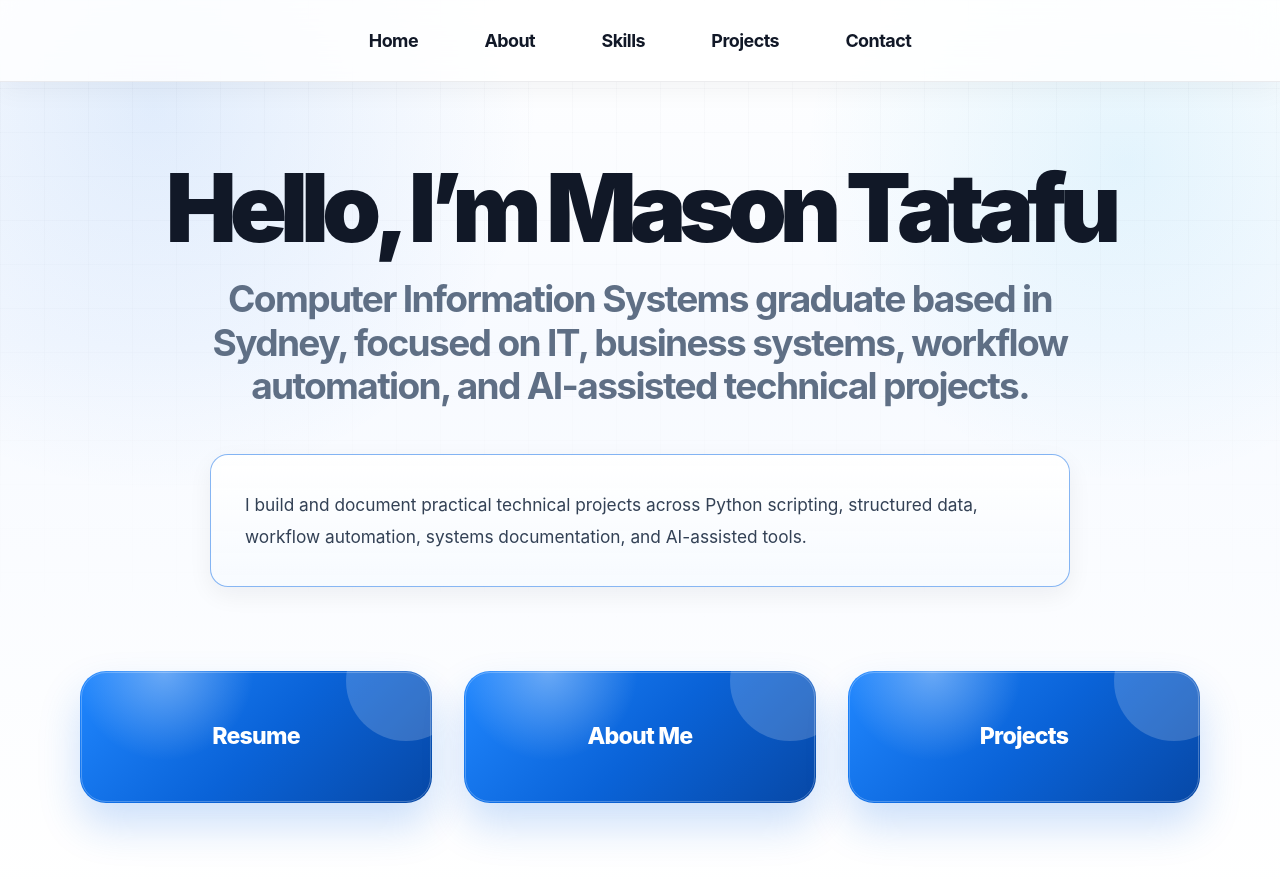
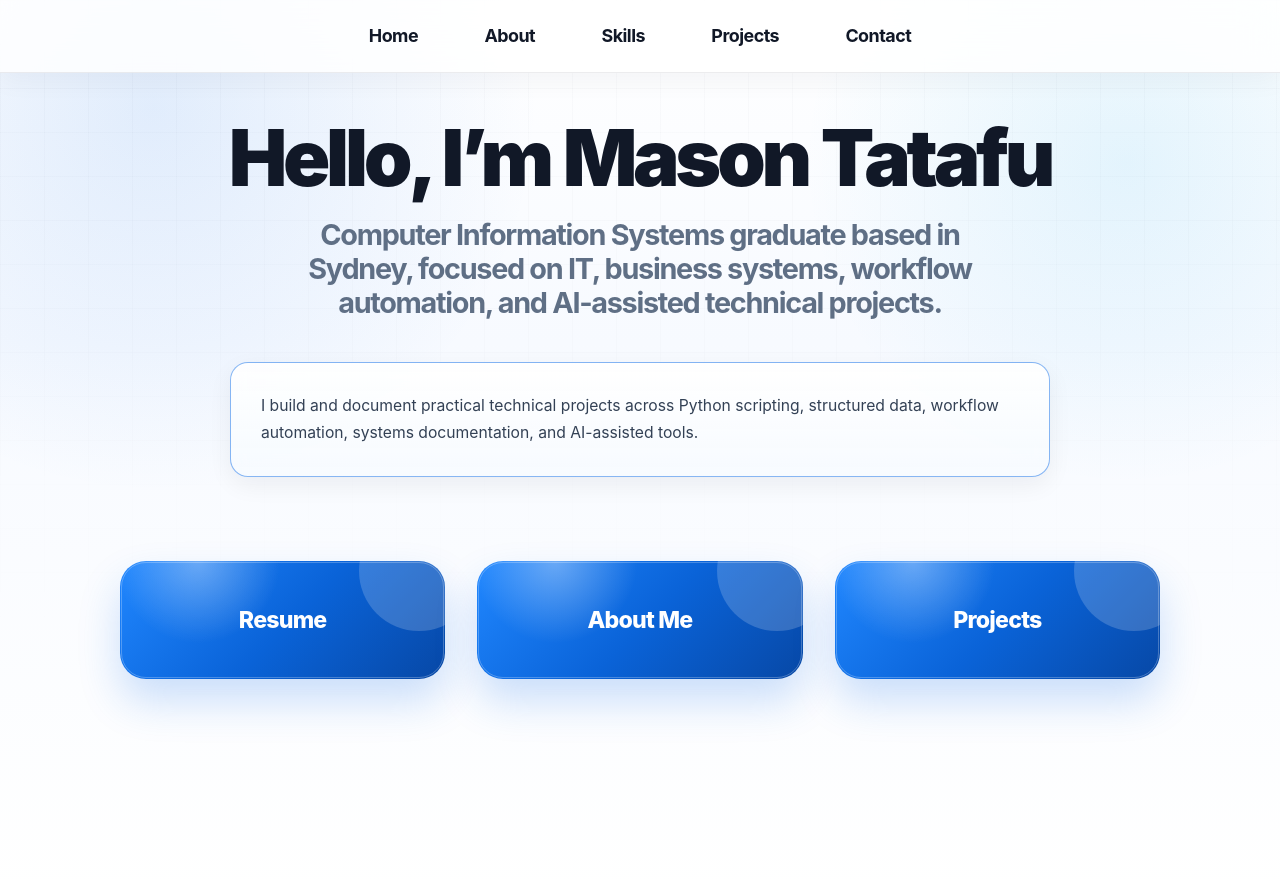
Before and after one commit to masontatafu/masontatafu.github.io, a Jekyll site: the page built from index.md, in a window 1280 px wide. Shown: the top 879 px of the page. Built offline with Jekyll 4.4.1, drawn with Linux system fonts in a browser that asks for light colours.

Commit message:
Update style.css

```diff
--- a/assets/css/style.css
+++ b/assets/css/style.css
@@ -22,8 +22,8 @@
   --radius-sm: 12px;
   --radius-md: 18px;
   --radius-lg: 26px;
-  --max-width: 1120px;
-  --content-width: 860px;
+  --max-width: 1040px;
+  --content-width: 820px;
 }
 
 * {
@@ -69,11 +69,11 @@ nav {
   left: 0;
   z-index: 1000;
   width: 100%;
-  min-height: 82px;
+  min-height: 68px;
   display: flex;
   align-items: center;
   justify-content: center;
-  padding: 14px 18px;
+  padding: 12px 18px;
   background: rgba(255, 255, 255, 0.82);
   backdrop-filter: blur(18px);
   -webkit-backdrop-filter: blur(18px);
@@ -141,7 +141,7 @@ nav a:hover::after {
 
 main {
   width: 100%;
-  padding: 138px clamp(18px, 4vw, 44px) 84px;
+  padding: 112px clamp(18px, 4vw, 44px) 84px;
   display: flex;
   flex-direction: column;
   align-items: center;
@@ -156,8 +156,8 @@ h3 {
 }
 
 h1 {
-  margin: 0 0 16px;
-  font-size: clamp(2.7rem, 7vw, 5.4rem);
+  margin: 0 0 14px;
+  font-size: clamp(2.55rem, 5.9vw, 4.95rem);
   font-weight: 850;
 }
 
@@ -204,22 +204,22 @@ main > hr {
    ========================================================== */
 
 .home-text {
-  max-width: 1120px;
-  margin: 24px auto 22px;
+  max-width: 980px;
+  margin: 18px auto 20px;
   text-align: center;
-  font-size: clamp(3rem, 7.4vw, 6.2rem);
+  font-size: clamp(2.7rem, 6.1vw, 5rem);
   font-weight: 900;
-  letter-spacing: -0.075em;
-  line-height: 0.98;
+  letter-spacing: -0.055em;
+  line-height: 1.02;
   color: var(--text-strong);
   text-wrap: balance;
 }
 
 .subheading {
-  max-width: 980px;
-  margin: 0 auto 34px;
+  max-width: 850px;
+  margin: 0 auto 30px;
   text-align: center;
-  font-size: clamp(1.28rem, 2.9vw, 2.4rem);
+  font-size: clamp(1.18rem, 2.25vw, 1.95rem);
   line-height: 1.18;
   font-weight: 660;
   letter-spacing: -0.045em;
@@ -241,7 +241,7 @@ main > hr {
   display: flex;
   align-items: center;
   justify-content: center;
-  min-height: 132px;
+  min-height: 118px;
   width: 100%;
   margin: 0;
   padding: 28px;
@@ -312,15 +312,15 @@ main > hr {
 .intro-block {
   width: min(var(--content-width), 100%);
   margin: 12px auto 36px;
-  padding: clamp(22px, 3vw, 34px);
+  padding: clamp(20px, 2.6vw, 30px);
   border: 1px solid var(--border-strong);
   border-radius: var(--radius-md);
   background:
     linear-gradient(180deg, rgba(255,255,255,0.90), rgba(246, 250, 255, 0.88));
   box-shadow: var(--shadow-sm);
   color: #334155;
-  font-size: clamp(1rem, 1.35vw, 1.12rem);
-  line-height: 1.82;
+  font-size: clamp(0.98rem, 1.2vw, 1.08rem);
+  line-height: 1.72;
 }
 
 .about-section:hover,
@@ -352,10 +352,10 @@ main > hr {
 }
 
 .skills-section {
-  width: min(940px, 100%);
-  margin: 4px auto 28px;
+  width: min(840px, 100%);
+  margin: 4px auto 36px;
   color: #2f3a4a;
-  font-size: clamp(1.1rem, 2.1vw, 1.42rem);
+  font-size: clamp(1.05rem, 1.75vw, 1.28rem);
   line-height: 1.5;
   text-align: center;
   letter-spacing: -0.035em;
@@ -367,18 +367,18 @@ main > hr {
   display: block;
   width: 76px;
   height: 4px;
-  margin: 24px auto 0;
+  margin: 22px auto 0;
   border-radius: 999px;
   background: linear-gradient(90deg, transparent, var(--blue), transparent);
 }
 
 /* About page images */
 .about-image-row {
-  width: min(var(--max-width), 100%);
+  width: min(980px, 100%);
   display: grid;
   grid-template-columns: repeat(3, minmax(0, 1fr));
-  gap: clamp(16px, 2.5vw, 28px);
-  margin: 18px auto 28px;
+  gap: clamp(16px, 2.2vw, 24px);
+  margin: 16px auto 26px;
 }
 
 .about-image-row img {
@@ -465,7 +465,7 @@ main > hr {
   width: min(var(--max-width), 100%);
   display: grid;
   grid-template-columns: repeat(3, minmax(0, 1fr));
-  gap: clamp(18px, 2.3vw, 28px);
+  gap: clamp(18px, 2vw, 24px);
   margin: 22px auto 52px;
 }
 
@@ -649,7 +649,7 @@ main > hr {
 
 @media (max-width: 768px) {
   nav {
-    min-height: 74px;
+    min-height: 68px;
     padding: 12px 10px;
   }
 
@@ -663,7 +663,7 @@ main > hr {
   }
 
   main {
-    padding-top: 112px;
+    padding-top: 96px;
     padding-left: 16px;
     padding-right: 16px;
   }
@@ -727,3 +727,101 @@ main > hr {
     width: 100%;
   }
 }
+
+
+/* ==========================================================
+   V2 sizing refinements â€” fixes oversized page feel + duplicate dividers
+   ========================================================== */
+
+/* Markdown horizontal rules were creating duplicate blue dividers under page intros. */
+main > hr {
+  display: none;
+}
+
+/* Give normal pages a cleaner top rhythm after the fixed nav. */
+main > .about-header:first-child,
+main > h1.about-header:first-child,
+main > h2.about-header:first-child {
+  margin-top: 18px;
+}
+
+/* Homepage should feel premium without swallowing the whole screen. */
+.home-text {
+  word-spacing: 0.02em;
+}
+
+.subheading {
+  max-width: 860px;
+}
+
+/* More compact but still polished cards. */
+.about-section,
+.intro-block {
+  backdrop-filter: blur(10px);
+  -webkit-backdrop-filter: blur(10px);
+}
+
+/* Prevent contact content from feeling oversized and stretched. */
+.contact-intro-card,
+.contact-info-card {
+  width: min(720px, 100%);
+}
+
+.contact-info-card p {
+  margin: 0 0 18px;
+}
+
+.contact-info-card p:last-child {
+  margin-bottom: 0;
+}
+
+/* About imagery: strong visual, but not too dominant. */
+.about-image-row {
+  max-width: 980px;
+}
+
+.about-image-row img {
+  max-height: 330px;
+}
+
+/* Project cards should look more balanced in a three-column row. */
+.project-card {
+  padding: clamp(20px, 2vw, 26px);
+}
+
+.project-card p {
+  font-size: 0.96rem;
+}
+
+/* Make placeholder project links feel less like broken links. */
+.project-card a[href="#"] {
+  background: rgba(26, 115, 232, 0.09);
+  color: var(--blue-dark);
+  box-shadow: none;
+  border: 1px solid rgba(26, 115, 232, 0.18);
+}
+
+.project-card a[href="#"]:hover {
+  background: rgba(26, 115, 232, 0.14);
+  box-shadow: none;
+}
+
+@media (min-width: 1200px) {
+  main {
+    padding-top: 108px;
+  }
+
+  .home-text {
+    margin-top: 10px;
+  }
+}
+
+@media (max-width: 768px) {
+  main > hr {
+    display: none;
+  }
+
+  .about-image-row img {
+    max-height: none;
+  }
+}
```
